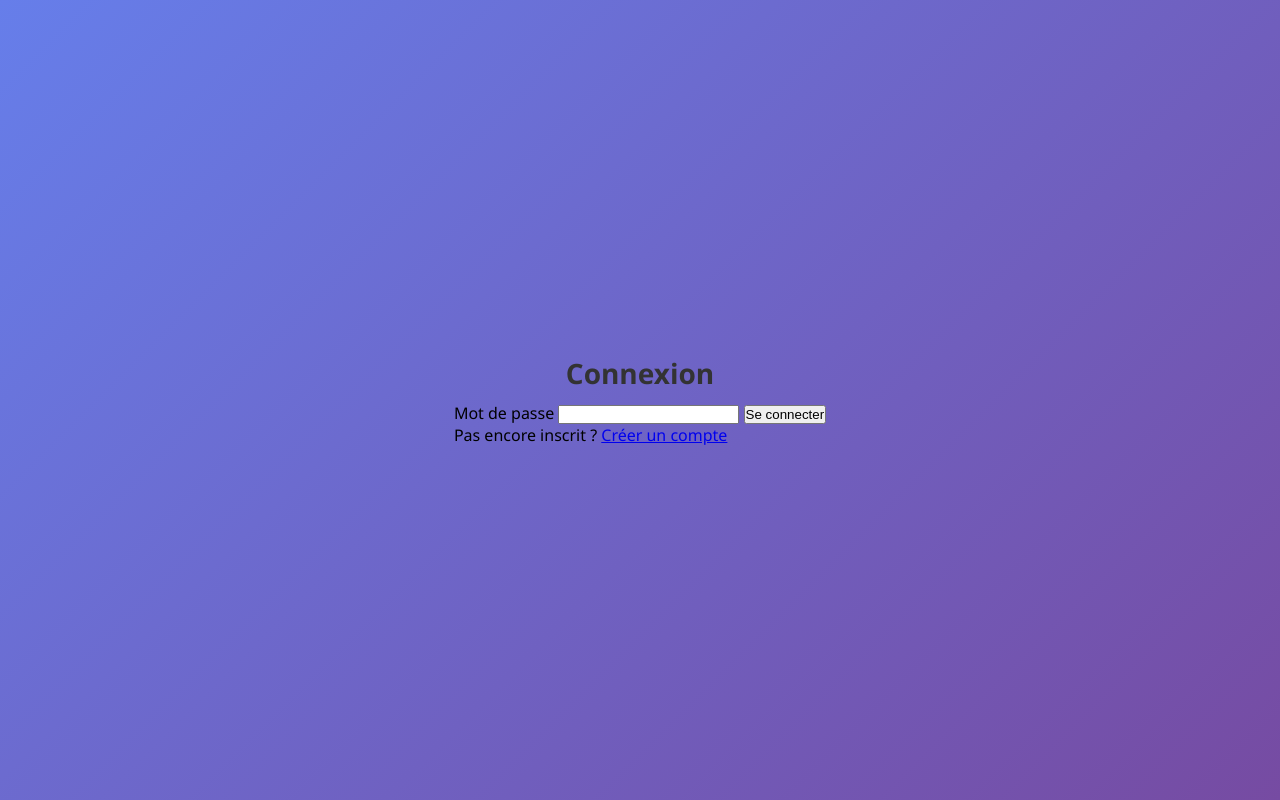
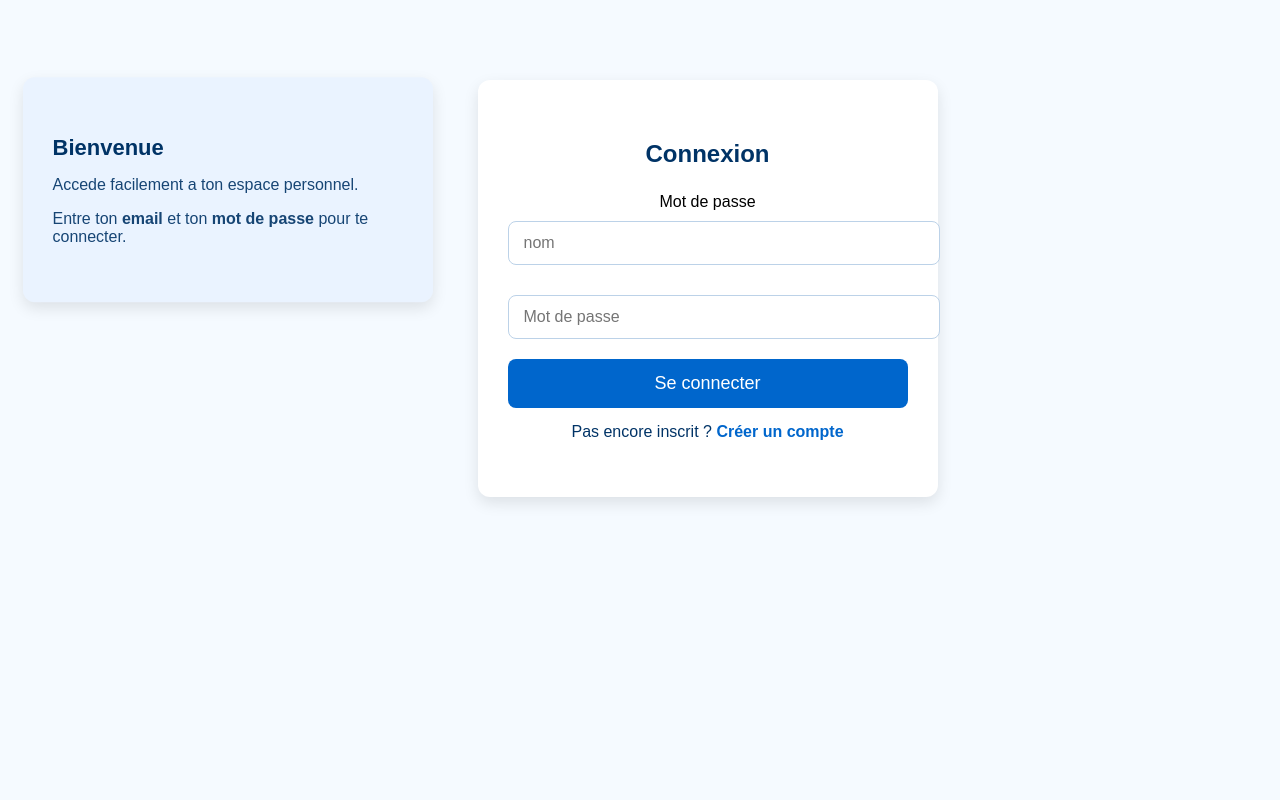
Before and after one commit to TREVOR-TWYT/Travelling, a Flask app: page /login in a window 1280 px wide. Run offline with Flask 3, Linux system fonts and the light colour scheme.

Commit message:
Modifications

```diff
--- a/static/css/login.css
+++ b/static/css/login.css
@@ -1,188 +1,137 @@
-* {
+
+/* Global Styles */
+
+
+body {
+    font-family: Arial, sans-serif;
+    background-color: #f5faff;
     margin: 0;
     padding: 0;
-    box-sizing: border-box;
 }
 
-body {
-    font-family: 'Segoe UI', Tahoma, Geneva, Verdana, sans-serif;
-    background: linear-gradient(135deg, #667eea 0%, #764ba2 100%);
-    min-height: 100vh;
-    display: flex;
-    flex-direction: column;
-    justify-content: center;
-    align-items: center;
+
+/* Flash messages */
+
+.flash-container {
+    max-width: 500px;
+    margin: 20px auto;
 }
 
-.register-container {
-    width: 100%;
-    max-width: 500px;
-    padding: 20px;
+.flash {
+    padding: 12px 20px;
+    margin-bottom: 10px;
+    border-radius: 8px;
+    color: white;
+    font-weight: bold;
 }
 
-.register-box {
-    background: white;
-    border-radius: 15px;
-    box-shadow: 0 10px 40px rgba(0, 0, 0, 0.2);
-    padding: 40px;
-    animation: slideUp 0.5s ease;
+.flash.success {
+    background-color: #007acc;
 }
 
-@keyframes slideUp {
-    from {
-        opacity: 0;
-        transform: translateY(30px);
-    }
-    to {
-        opacity: 1;
-        transform: translateY(0);
-    }
+.flash.danger {
+    background-color: #cc0000;
 }
 
-.logo {
-    text-align: center;
-    margin-bottom: 30px;
+.flash.warning {
+    background-color: #ff9900;
 }
 
-.logo img {
-    max-width: 150px;
-    height: auto;
+.flash.info {
+    background-color: #0066cc;
 }
 
-h2 {
-    text-align: center;
-    color: #333;
-    margin-bottom: 10px;
-    font-size: 28px;
+.container {
+    display: flex;
+    flex-direction: row;
+    justify-content: center;
+    align-items: flex-start;
+   /* gap : 5px;*/
+    width: 75%;
 }
 
-.subtitle {
+/* Form Container */
+.form-box {
+    max-width: 400px;
+    margin: 80px auto 40px;
+    padding: 40px 30px;
+    background-color: white;
+    border-radius: 12px;
+    box-shadow: 0 6px 15px rgba(0, 0, 0, 0.1);
     text-align: center;
-    color: #666;
-    margin-bottom: 30px;
-    font-size: 14px;
 }
 
-.error-message {
-    background: #fee;
-    border: 1px solid #fcc;
-    color: #c33;
-    padding: 12px;
-    border-radius: 8px;
-    margin-bottom: 20px;
-    text-align: center;
-    font-size: 14px;
+.form-box h2 {
+    color: #003366;
+    margin-bottom: 25px;
 }
 
-.form-group {
-    margin-bottom: 20px;
+.form-box input {
+    width: 100%;
+    padding: 12px 15px;
+    margin: 10px 0 20px;
+    border: 1px solid #bcd2e8;
+    border-radius: 8px;
+    font-size: 16px;
 }
 
-.form-group label {
-    display: block;
-    margin-bottom: 8px;
-    color: #333;
-    font-weight: 500;
-    font-size: 14px;
-}
-
-.form-group input {
-    width: 100%;
-    padding: 12px 15px;
-    border: 2px solid #e0e0e0;
-    border-radius: 8px;
-    font-size: 15px;
-    transition: all 0.3s;
-    font-family: inherit;
-}
-
-.form-group input:focus {
-    outline: none;
-    border-color: #667eea;
-    box-shadow: 0 0 0 3px rgba(102, 126, 234, 0.1);
-}
-
-.form-group input::placeholder {
-    color: #aaa;
-}
-
-.btn-register {
+.form-box button {
     width: 100%;
     padding: 14px;
-    background: linear-gradient(135deg, #667eea 0%, #764ba2 100%);
+    background-color: #0066cc;
     color: white;
     border: none;
     border-radius: 8px;
-    font-size: 16px;
-    font-weight: 600;
+    font-size: 18px;
     cursor: pointer;
-    transition: transform 0.2s, box-shadow 0.2s;
-    margin-top: 10px;
+    transition: background-color 0.3s;
 }
 
-.btn-register:hover {
-    transform: translateY(-2px);
-    box-shadow: 0 5px 20px rgba(102, 126, 234, 0.4);
+.form-box button:hover {
+    background-color: #004c99;
 }
 
-.btn-register:active {
-    transform: translateY(0);
+.form-box p {
+    margin-top: 15px;
+    color: #003366;
 }
 
-.login-link {
-    text-align: center;
-    margin-top: 25px;
-    color: #666;
-    font-size: 14px;
+.form-box p a {
+    color: #0066cc;
+    text-decoration: none;
+    font-weight: bold;
 }
 
-.login-link a {
-    color: #667eea;
-    text-decoration: none;
-    font-weight: 600;
-}
-
-.login-link a:hover {
+.form-box p a:hover {
     text-decoration: underline;
 }
 
-.back-home {
-    text-align: center;
-    margin-top: 20px;
+.side-message {
+    max-width: 350px;
+    margin: 80px auto 40px;
+    padding: 40px 30px;
+    background-color: #eaf3ff;
+    border-radius: 12px;
+    box-shadow: 0 6px 15px rgba(0,0,0,0.1);
+    text-align: left;
+    animation: float 3s ease-in-out infinite;
 }
 
-.back-home a {
-    color: #667eea;
-    text-decoration: none;
-    font-size: 14px;
-    display: inline-flex;
-    align-items: center;
-    gap: 5px;
+@keyframes float {
+    0% { transform: translateY(0);}
+    50% {transform: translateY(-8px);}
+    100% { transform: translateY(0);}
 }
 
-.back-home a:hover {
-    text-decoration: underline;
+.side-message h2 {
+    color: #003366;
+    margin-bottom: 15px;
+    font-size: 22px;
 }
 
-.footer {
-    text-align: center;
-    color: white;
-    margin-top: 30px;
-    font-size: 13px;
+.side-message p {
+    margin-top: 10px;
+    font-size: 16px;
+    color: #003366;
     opacity: 0.9;
 }
-
-/* Responsive */
-@media (max-width: 600px) {
-    .register-box {
-        padding: 30px 20px;
-    }
-
-    h2 {
-        font-size: 24px;
-    }
-
-    .form-group input {
-        padding: 10px 12px;
-    }
-}
--- a/templates/public/dashboard.html
+++ b/templates/public/dashboard.html
@@ -59,8 +59,7 @@
         </div>
     </section>
 
-    <footer class="footer">
-        <p>&copy; 2025 MBOA TRAVEL - Tous droits réservés</p>
-    </footer>
+    <!-- Footer -->
+    {% include 'footer.html' %}
 </body>
 </html>
--- a/templates/public/login.html
+++ b/templates/public/login.html
@@ -8,17 +8,24 @@
 
 <body>
 
-<div class="login-container">
-    <h2>Connexion</h2>
+<div class="container">
 
     {% if error %}
     <p class="error">{{ error }}</p>
     {% endif %}
 
+    <div class ="side-message">
+        <h2> Bienvenue </h2>
+        <p>Accede facilement a ton espace personnel.</p>
+        <p>Entre ton <strong>email</strong> et ton <strong>mot de passe</strong> pour te connecter.</p>
+    </div>
+
+    <div class="form-box">
+        <h2>Connexion</h2>
         <form method="POST" action="{{ url_for('public_login') }}">
             <label>Mot de passe</label>
-        <input type="text" name="password" required>
-
+            <input type="nom" name="nom" placeholder="nom" required>
+            <input type="password" name="password" placeholder="Mot de passe" required>
             <button type="submit">Se connecter</button>
 
             <p class="bottom-text">
@@ -26,6 +33,7 @@
             </p>
         </form>
     </div>
+</div>
 
 </body>
 </html>
--- a/templates/public/mes_reservations.html
+++ b/templates/public/mes_reservations.html
@@ -106,9 +106,6 @@
     </main>
 
     <!-- Footer -->
-    <footer>
-        <p>&copy; 2025 MBOA TRAVEL. Tous droits réservés.</p>
-        <p>Contact : <a href="mailto:contact@mboa-travel.cm">contact@mboa-travel.cm</a> | Téléphone : +237 6 99 99 99 99</p>
-    </footer>
+    {% include 'footer.html' %}
 </body>
 </html>
--- a/templates/public/register.html
+++ b/templates/public/register.html
@@ -4,7 +4,7 @@
     <meta charset="UTF-8">
     <meta name="viewport" content="width=device-width, initial-scale=1.0">
     <title>Inscription - MBOA TRAVEL</title>
-    <link rel="stylesheet" href="{{ url_for('static', filename='css/login.css') }}">>
+    <link rel="stylesheet" href="{{ url_for('static', filename='css/register.css') }}">>
 </head>
 <body>
     <div class="register-container">
@@ -61,7 +61,7 @@
             </div>
 
             <div class="back-home">
-                <a href="{{ url_for('index') }}">← Retour à l'accueil</a>
+                <a href="{{ url_for('public_index') }}">← Retour à l'accueil</a>
             </div>
         </div>
     </div>
```
Also changed, not shown: static/css/register.css (added, +188 -0 lines), templates/footer.html (added, +48 -0 lines), templates/public/index.html (+1 -47 lines). Lines whose indentation alone changed are shown as unchanged.
